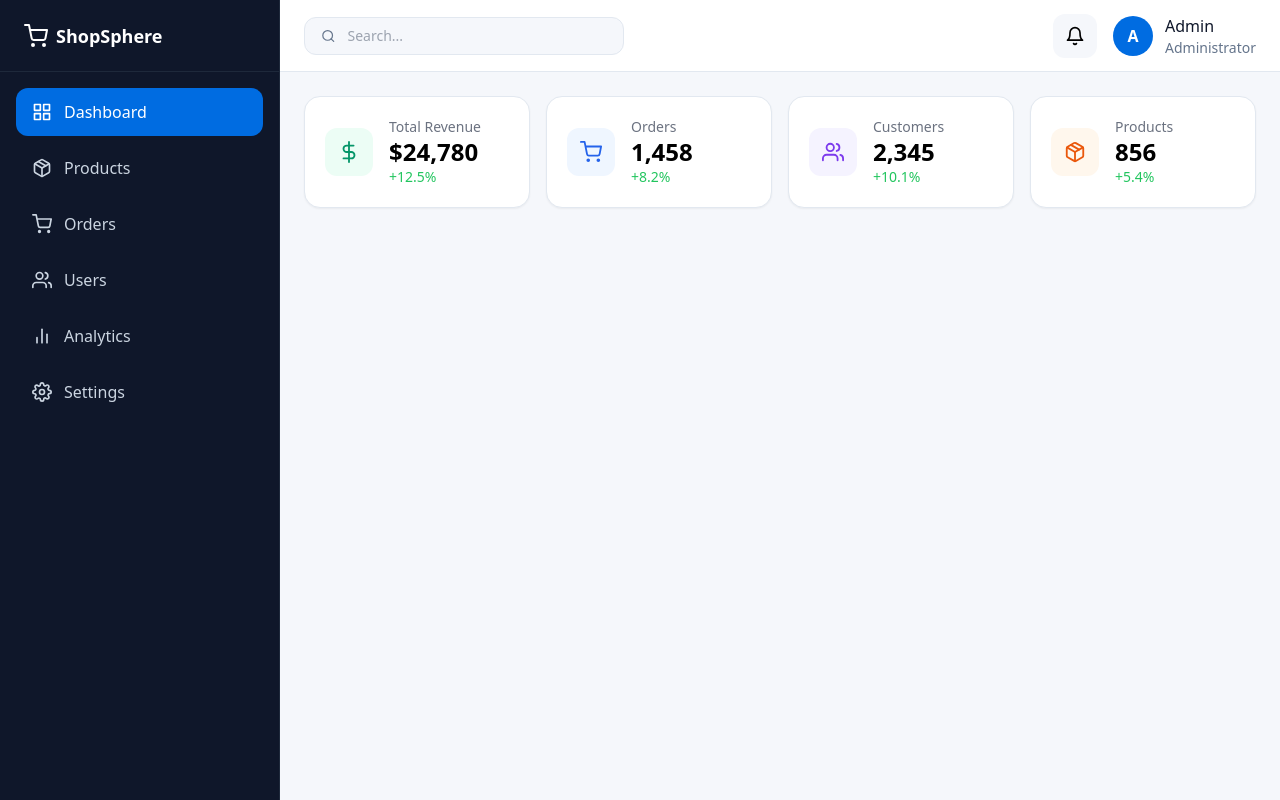
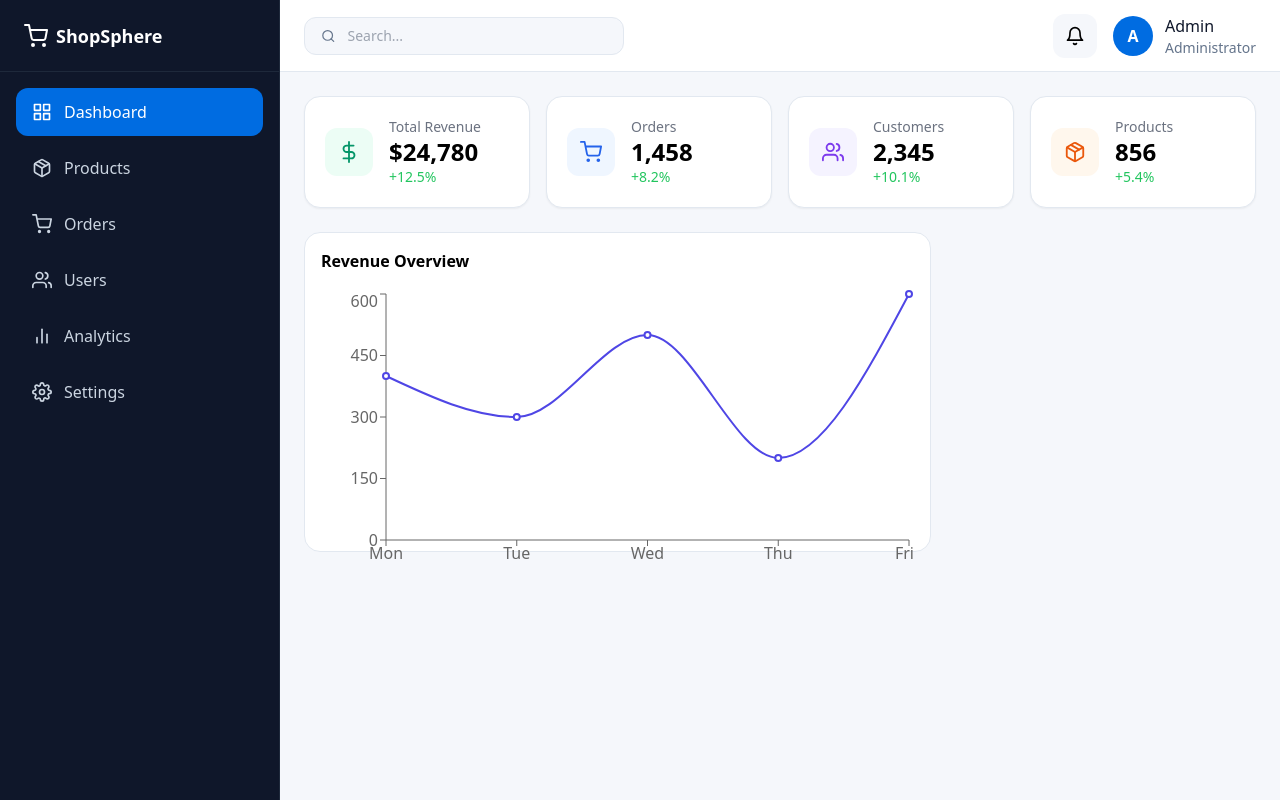
Before and after one commit to dania8shaghouri/e-commerce, a React (Vite) app in the folder frontend/: page /admin/dashboard in a window 1280 px wide. Built offline with nearby package versions, Linux system fonts and the light colour scheme.

Commit message:
feat(admin-dashboard): add revenue chart using Recharts (React chart library)

```diff
--- a/frontend/package.json
+++ b/frontend/package.json
@@ -18,6 +18,7 @@
     "react-hot-toast": "^2.6.0",
     "react-icons": "^5.6.0",
     "react-router-dom": "^7.13.1",
+    "recharts": "^3.8.1",
     "zod": "^4.3.6"
   },
   "devDependencies": {
--- /dev/null
+++ b/frontend/src/features/admin/components/dashboard/RevenueChart.jsx
@@ -0,0 +1,41 @@
+import {
+  LineChart,
+  Line,
+  XAxis,
+  YAxis,
+  Tooltip,
+  ResponsiveContainer,
+} from "recharts";
+// recharts hazır bir React grafik kütüphanesi
+
+const data = [
+  { name: "Mon", revenue: 400 },
+  { name: "Tue", revenue: 300 },
+  { name: "Wed", revenue: 500 },
+  { name: "Thu", revenue: 200 },
+  { name: "Fri", revenue: 600 },
+];
+
+const RevenueChart = () => {
+  return (
+    <div className="bg-white border border-border rounded-2xl p-4 h-[320px]">
+      <h2 className="font-semibold mb-4">Revenue Overview</h2>
+
+      <ResponsiveContainer width="100%" height="100%">
+        <LineChart data={data}>
+          <XAxis dataKey="name" />
+          <YAxis />
+          <Tooltip />
+          <Line
+            type="monotone"
+            dataKey="revenue"
+            stroke="#4F46E5"
+            strokeWidth={2}
+          />
+        </LineChart>
+      </ResponsiveContainer>
+    </div>
+  );
+};
+
+export default RevenueChart;
--- a/frontend/src/features/admin/pages/admin/DashboardPage.tsx
+++ b/frontend/src/features/admin/pages/admin/DashboardPage.tsx
@@ -1,5 +1,5 @@
-import StatsCard from "../../components/dashboard/StatsGrid.jsx";
-// import RevenueChart from "../../components/dashboard/RevenueChart";
+import StatsGrid from "../../components/dashboard/StatsGrid.jsx";
+import RevenueChart from "../../components/dashboard/RevenueChart.jsx";
 // import RecentOrdersTable from "../../components/dashboard/RecentOrdersTable";
 // import TopProducts from "../../components/dashboard/TopProducts";
 // import OrderStatusChart from "../../components/dashboard/OrderStatusChart";
@@ -7,10 +7,10 @@ import StatsCard from "../../components/dashboard/StatsGrid.jsx";
 const DashboardPage = () => {
   return (
     <div className="space-y-6">
-      <StatsCard />
+      <StatsGrid />
 
       <div className="grid grid-cols-1 lg:grid-cols-3 gap-6">
-        <div className="lg:col-span-2">{/* <RevenueChart /> */}</div>
+        <div className="lg:col-span-2">{<RevenueChart />}</div>
 
         <div>{/* <OrderStatusChart /> */}</div>
       </div>
```
Also changed, not shown: 1 other file (tests, documents, lock files or other folders).
